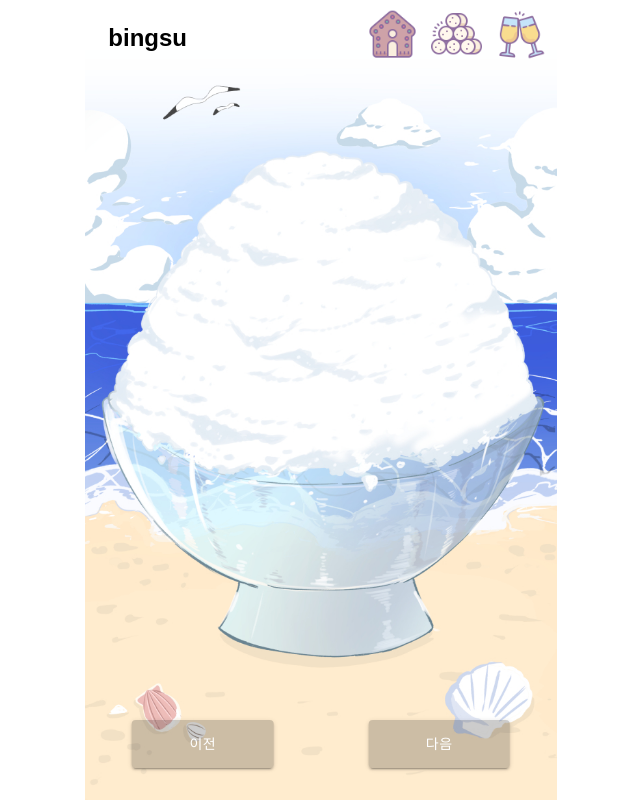
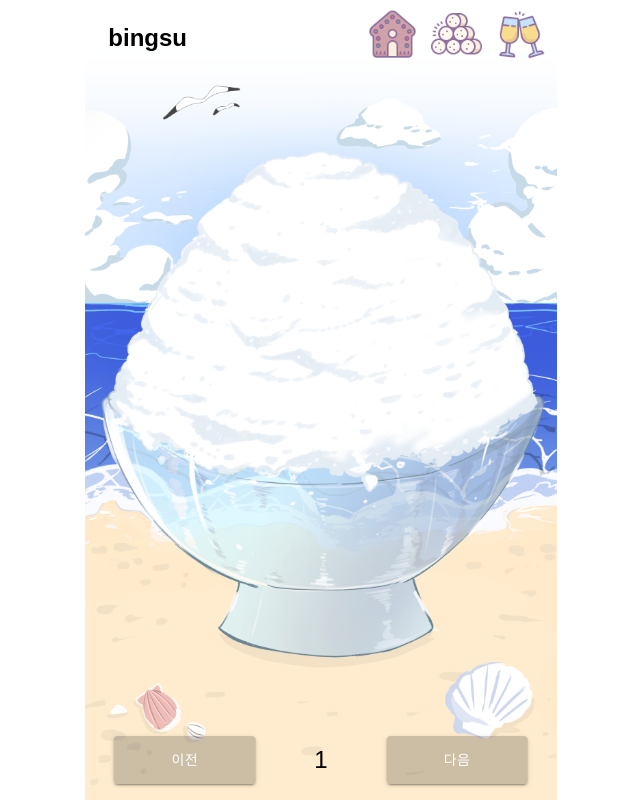
Before and after one commit to heading1/WYLSBingsu, a React app in the folder client/: page / in a window 1280 px wide. Shown: the whole page, without its empty margins (319-959 px from the left). Built offline with nearby package versions, Linux system fonts and the light colour scheme; a web font is replaced by a local one.

Commit message:
[#161] feat: 페이지 넘버

```diff
--- a/client/src/pages/main-page/MainPage.tsx
+++ b/client/src/pages/main-page/MainPage.tsx
@@ -125,7 +125,7 @@ const MainPage: React.FC = () => {
         if (result.status === 'OK') {
           navigate(`/${result.data}`);
         } else {
-          alert('내 빙수가 없습니다.\n 로그인 화면으로 이동합니다!');
+          alert('내 빙수를 찾을 수 없습니다.\n 로그인 화면으로 이동합니다!');
           navigate('/login');
         }
         break;
@@ -166,7 +166,7 @@ const MainPage: React.FC = () => {
               );
             })}
 
-            <Footer nextPage={nextPage} prevPage={prevPage} />
+            <Footer nextPage={nextPage} prevPage={prevPage} page={page} />
 
             {viewDetail && (
               <Detail
--- a/client/src/pages/main-page/components/Footer.tsx
+++ b/client/src/pages/main-page/components/Footer.tsx
@@ -3,6 +3,7 @@ import Wrapper from './FooterStyle';
 import Button from '@mui/material/Button';
 
 interface FooterProps {
+  page: number;
   prevPage: Function;
   nextPage: Function;
 }
@@ -10,13 +11,14 @@ interface FooterProps {
 const Footer: React.FC<FooterProps> = (
   props: PropsWithChildren<FooterProps>
 ) => {
-  const { prevPage, nextPage } = props;
+  const { prevPage, nextPage, page } = props;
 
   return (
     <Wrapper>
       <Button variant="contained" onClick={() => prevPage()}>
         이전
       </Button>
+      <div>{page + 1}</div>
       <Button variant="contained" onClick={() => nextPage()}>
         다음
       </Button>
--- a/client/src/pages/main-page/components/FooterStyle.tsx
+++ b/client/src/pages/main-page/components/FooterStyle.tsx
@@ -7,6 +7,7 @@ const Wrapper = styled.section`
   transform: translate(-50%, -100%);
   display: flex;
   justify-content: space-around;
+  align-items: center;
   width: 100%;
   height: 10%;
   & > button {
@@ -17,6 +18,13 @@ const Wrapper = styled.section`
       background-color: ${(props) => props.theme.point3};
     }
   }
+  & > div {
+    display: flex;
+    justify-content: center;
+    align-items: center;
+    text-decoration-style: bold;
+    font-size: 1.5rem;
+  }
 `;
 
 export default Wrapper;
```
